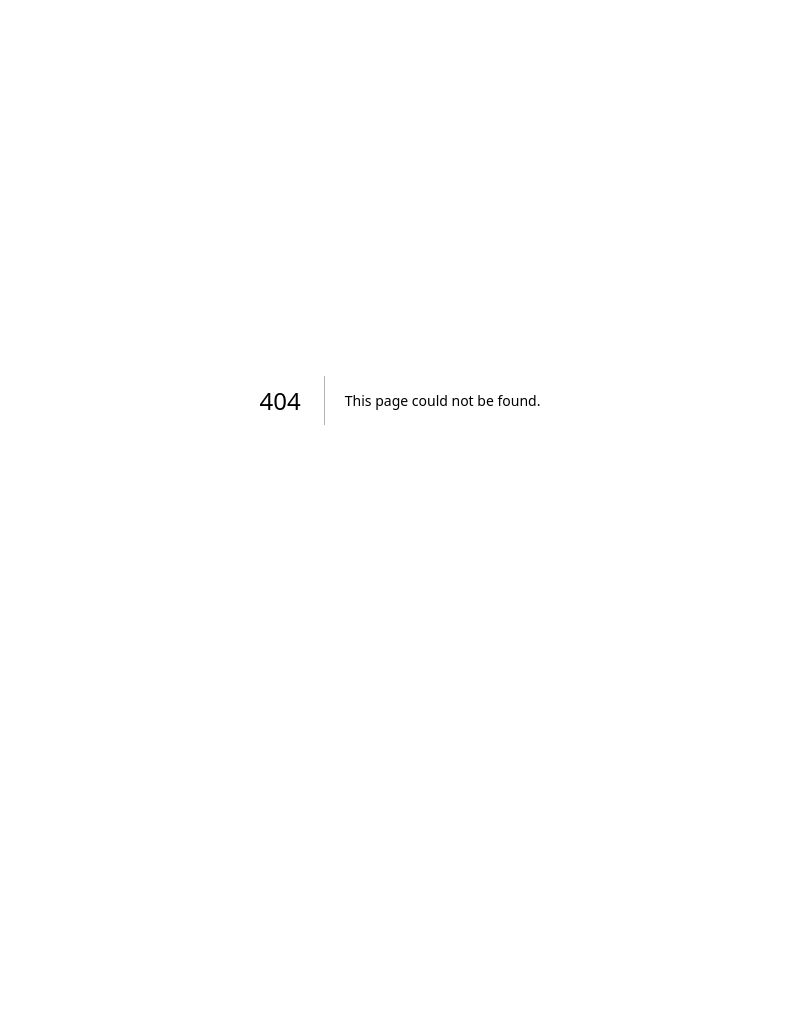
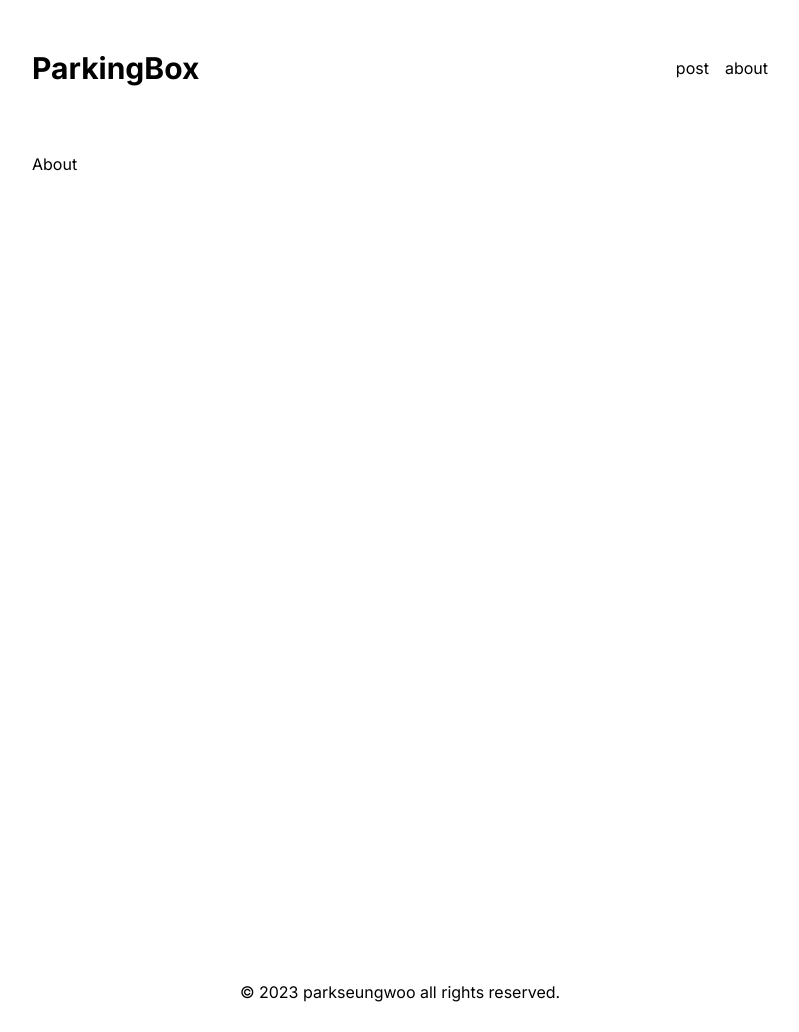
Before and after one commit to parkingbox/Parking-Blog, a Next.js app: page /about in a window 1280 px wide. Before the commit this address had no page. Shown: the whole page, without its empty margins (240-1039 px from the left). Before the commit the page ends 800 px from the top, so only its background shows below. Built offline with nearby package versions, Linux system fonts and the light colour scheme.

Commit message:
feat: 레이아웃 구현

```diff
--- /dev/null
+++ b/src/app/about/page.tsx
@@ -0,0 +1,7 @@
+import React from "react";
+
+function About() {
+  return <div>About</div>;
+}
+
+export default About;
--- a/src/app/globals.css
+++ b/src/app/globals.css
@@ -16,12 +16,13 @@
   }
 }
 
+@font-face {
+  font-family: "Jalnan";
+  font-weight: 200;
+  src: url("/fonts/Jalnan.ttf") format("truetype");
+}
+
 body {
-  color: rgb(var(--foreground-rgb));
-  background: linear-gradient(
-      to bottom,
-      transparent,
-      rgb(var(--background-end-rgb))
-    )
-    rgb(var(--background-start-rgb));
+  height: 100vh;
+  font-family: -apple-system, Jalnan, sans-serif;
 }
--- a/src/app/layout.tsx
+++ b/src/app/layout.tsx
@@ -1,22 +1,31 @@
-import './globals.css'
-import type { Metadata } from 'next'
-import { Inter } from 'next/font/google'
+import "./globals.css";
+import type { Metadata } from "next";
+import { Inter } from "next/font/google";
 
-const inter = Inter({ subsets: ['latin'] })
+import Header from "@/components/Header";
+import Footer from "@/components/Footer";
+
+const inter = Inter({ subsets: ["latin"] });
 
 export const metadata: Metadata = {
-  title: 'Create Next App',
-  description: 'Generated by create next app',
-}
+  title: "ParkSeungwoo",
+  description: "Generated by create next app",
+};
 
 export default function RootLayout({
   children,
 }: {
-  children: React.ReactNode
+  children: React.ReactNode;
 }) {
   return (
     <html lang="en">
-      <body className={inter.className}>{children}</body>
+      <body className={inter.className}>
+        <Header />
+        <main className="h-screen mx-auto mt-14 w-full max-w-3xl px-4">
+          {children}
+        </main>
+        <Footer />
+      </body>
     </html>
-  )
+  );
 }
--- a/src/app/page.tsx
+++ b/src/app/page.tsx
@@ -1,113 +1,3 @@
-import Image from 'next/image'
-
 export default function Home() {
-  return (
-    <main className="flex min-h-screen flex-col items-center justify-between p-24">
-      <div className="z-10 max-w-5xl w-full items-center justify-between font-mono text-sm lg:flex">
-        <p className="fixed left-0 top-0 flex w-full justify-center border-b border-gray-300 bg-gradient-to-b from-zinc-200 pb-6 pt-8 backdrop-blur-2xl dark:border-neutral-800 dark:bg-zinc-800/30 dark:from-inherit lg:static lg:w-auto  lg:rounded-xl lg:border lg:bg-gray-200 lg:p-4 lg:dark:bg-zinc-800/30">
-          Get started by editing&nbsp;
-          <code className="font-mono font-bold">src/app/page.tsx</code>
-        </p>
-        <div className="fixed bottom-0 left-0 flex h-48 w-full items-end justify-center bg-gradient-to-t from-white via-white dark:from-black dark:via-black lg:static lg:h-auto lg:w-auto lg:bg-none">
-          <a
-            className="pointer-events-none flex place-items-center gap-2 p-8 lg:pointer-events-auto lg:p-0"
-            href="https://vercel.com?utm_source=create-next-app&utm_medium=appdir-template&utm_campaign=create-next-app"
-            target="_blank"
-            rel="noopener noreferrer"
-          >
-            By{' '}
-            <Image
-              src="/vercel.svg"
-              alt="Vercel Logo"
-              className="dark:invert"
-              width={100}
-              height={24}
-              priority
-            />
-          </a>
-        </div>
-      </div>
-
-      <div className="relative flex place-items-center before:absolute before:h-[300px] before:w-[480px] before:-translate-x-1/2 before:rounded-full before:bg-gradient-radial before:from-white before:to-transparent before:blur-2xl before:content-[''] after:absolute after:-z-20 after:h-[180px] after:w-[240px] after:translate-x-1/3 after:bg-gradient-conic after:from-sky-200 after:via-blue-200 after:blur-2xl after:content-[''] before:dark:bg-gradient-to-br before:dark:from-transparent before:dark:to-blue-700 before:dark:opacity-10 after:dark:from-sky-900 after:dark:via-[#0141ff] after:dark:opacity-40 before:lg:h-[360px] z-[-1]">
-        <Image
-          className="relative dark:drop-shadow-[0_0_0.3rem_#ffffff70] dark:invert"
-          src="/next.svg"
-          alt="Next.js Logo"
-          width={180}
-          height={37}
-          priority
-        />
-      </div>
-
-      <div className="mb-32 grid text-center lg:max-w-5xl lg:w-full lg:mb-0 lg:grid-cols-4 lg:text-left">
-        <a
-          href="https://nextjs.org/docs?utm_source=create-next-app&utm_medium=appdir-template&utm_campaign=create-next-app"
-          className="group rounded-lg border border-transparent px-5 py-4 transition-colors hover:border-gray-300 hover:bg-gray-100 hover:dark:border-neutral-700 hover:dark:bg-neutral-800/30"
-          target="_blank"
-          rel="noopener noreferrer"
-        >
-          <h2 className={`mb-3 text-2xl font-semibold`}>
-            Docs{' '}
-            <span className="inline-block transition-transform group-hover:translate-x-1 motion-reduce:transform-none">
-              -&gt;
-            </span>
-          </h2>
-          <p className={`m-0 max-w-[30ch] text-sm opacity-50`}>
-            Find in-depth information about Next.js features and API.
-          </p>
-        </a>
-
-        <a
-          href="https://nextjs.org/learn?utm_source=create-next-app&utm_medium=appdir-template-tw&utm_campaign=create-next-app"
-          className="group rounded-lg border border-transparent px-5 py-4 transition-colors hover:border-gray-300 hover:bg-gray-100 hover:dark:border-neutral-700 hover:dark:bg-neutral-800/30"
-          target="_blank"
-          rel="noopener noreferrer"
-        >
-          <h2 className={`mb-3 text-2xl font-semibold`}>
-            Learn{' '}
-            <span className="inline-block transition-transform group-hover:translate-x-1 motion-reduce:transform-none">
-              -&gt;
-            </span>
-          </h2>
-          <p className={`m-0 max-w-[30ch] text-sm opacity-50`}>
-            Learn about Next.js in an interactive course with&nbsp;quizzes!
-          </p>
-        </a>
-
-        <a
-          href="https://vercel.com/templates?framework=next.js&utm_source=create-next-app&utm_medium=appdir-template&utm_campaign=create-next-app"
-          className="group rounded-lg border border-transparent px-5 py-4 transition-colors hover:border-gray-300 hover:bg-gray-100 hover:dark:border-neutral-700 hover:dark:bg-neutral-800/30"
-          target="_blank"
-          rel="noopener noreferrer"
-        >
-          <h2 className={`mb-3 text-2xl font-semibold`}>
-            Templates{' '}
-            <span className="inline-block transition-transform group-hover:translate-x-1 motion-reduce:transform-none">
-              -&gt;
-            </span>
-          </h2>
-          <p className={`m-0 max-w-[30ch] text-sm opacity-50`}>
-            Explore the Next.js 13 playground.
-          </p>
-        </a>
-
-        <a
-          href="https://vercel.com/new?utm_source=create-next-app&utm_medium=appdir-template&utm_campaign=create-next-app"
-          className="group rounded-lg border border-transparent px-5 py-4 transition-colors hover:border-gray-300 hover:bg-gray-100 hover:dark:border-neutral-700 hover:dark:bg-neutral-800/30"
-          target="_blank"
-          rel="noopener noreferrer"
-        >
-          <h2 className={`mb-3 text-2xl font-semibold`}>
-            Deploy{' '}
-            <span className="inline-block transition-transform group-hover:translate-x-1 motion-reduce:transform-none">
-              -&gt;
-            </span>
-          </h2>
-          <p className={`m-0 max-w-[30ch] text-sm opacity-50`}>
-            Instantly deploy your Next.js site to a shareable URL with Vercel.
-          </p>
-        </a>
-      </div>
-    </main>
-  )
+  return <div>Home</div>;
 }
--- /dev/null
+++ b/src/app/post/page.tsx
@@ -0,0 +1,7 @@
+import React from "react";
+
+function Post() {
+  return <div>Post</div>;
+}
+
+export default Post;
--- /dev/null
+++ b/src/components/Footer.tsx
@@ -0,0 +1,12 @@
+import React from "react";
+
+function Footer() {
+  return (
+    <div className="flex items-center justify-center w-full h-20 ">
+      © {new Date().getFullYear()}
+      &nbsp;parkseungwoo all rights reserved.
+    </div>
+  );
+}
+
+export default Footer;
--- /dev/null
+++ b/src/components/Header.tsx
@@ -0,0 +1,20 @@
+import Link from "next/link";
+import React from "react";
+
+function Header() {
+  return (
+    <nav className="mt-10 h-14 w-full">
+      <div className="mx-auto flex h-full w-full max-w-3xl items-center justify-between px-4 py-4">
+        <h1 className="text-3xl font-bold">
+          <Link href="/">ParkingBox</Link>
+        </h1>
+        <ul className="flex items-center gap-3 md:gap-4">
+          <Link href="/post">post</Link>
+          <Link href="/about">about</Link>
+        </ul>
+      </div>
+    </nav>
+  );
+}
+
+export default Header;
```
Also changed, not shown: public/fonts/Jalnan.ttf (added).
